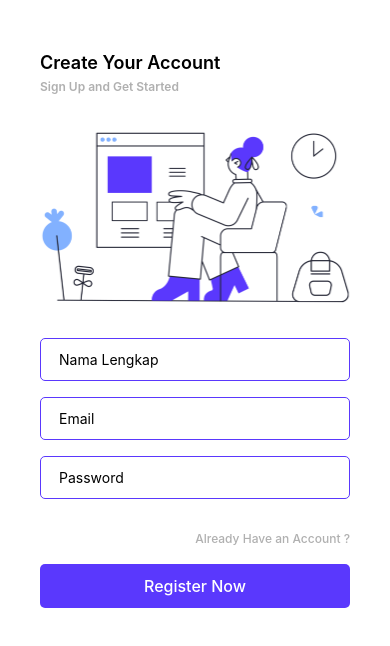
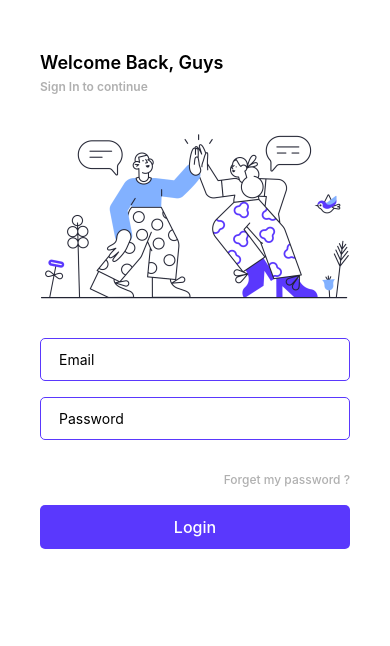
Before and after one commit to mrizkyaly/react-native-TugasAndroid, a React Native app: screen / in a window 390 px wide. Shown: the top 646 px of the page. Built offline with nearby package versions, Linux system fonts and the light colour scheme.

Commit message:
fix main route

```diff
--- a/src/router/index.js
+++ b/src/router/index.js
@@ -6,7 +6,7 @@ const Stack = createNativeStackNavigator();
 
 const Router = () => {
   return (
-    <Stack.Navigator initialRouteName="Register">
+    <Stack.Navigator initialRouteName="Login">
       <Stack.Screen
         name="Login"
         component={Login}
```
